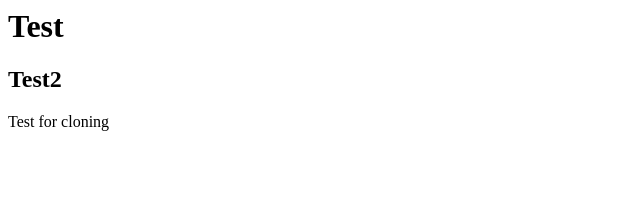
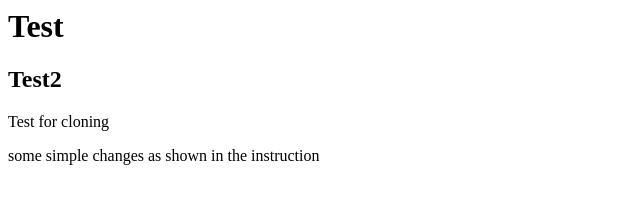
Before and after one commit to sykwag7/Seungyup, a plain HTML site: page index.html in a window 1280 px wide. Shown: the whole page, without its empty margins (0-640 px from the left). Drawn offline with Linux system fonts and the light colour scheme.

Commit message:
changes in index.html

```diff
--- a/index.html
+++ b/index.html
@@ -11,6 +11,7 @@
     <h1>Test</h1>
     <h2>Test2</h2>
     <p>Test for cloning</p>
+    <p>some simple changes as shown in the instruction</p>
 </body>
 
 </html>
```
